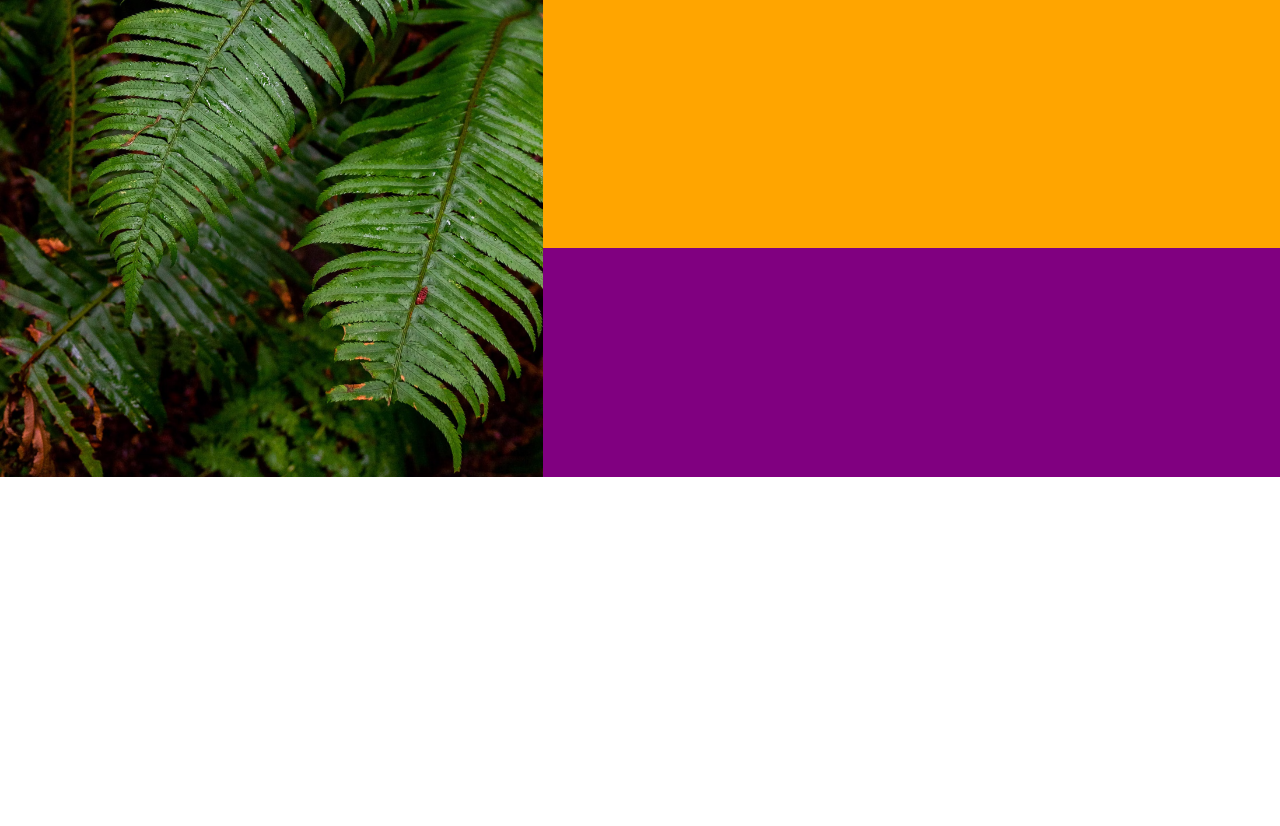
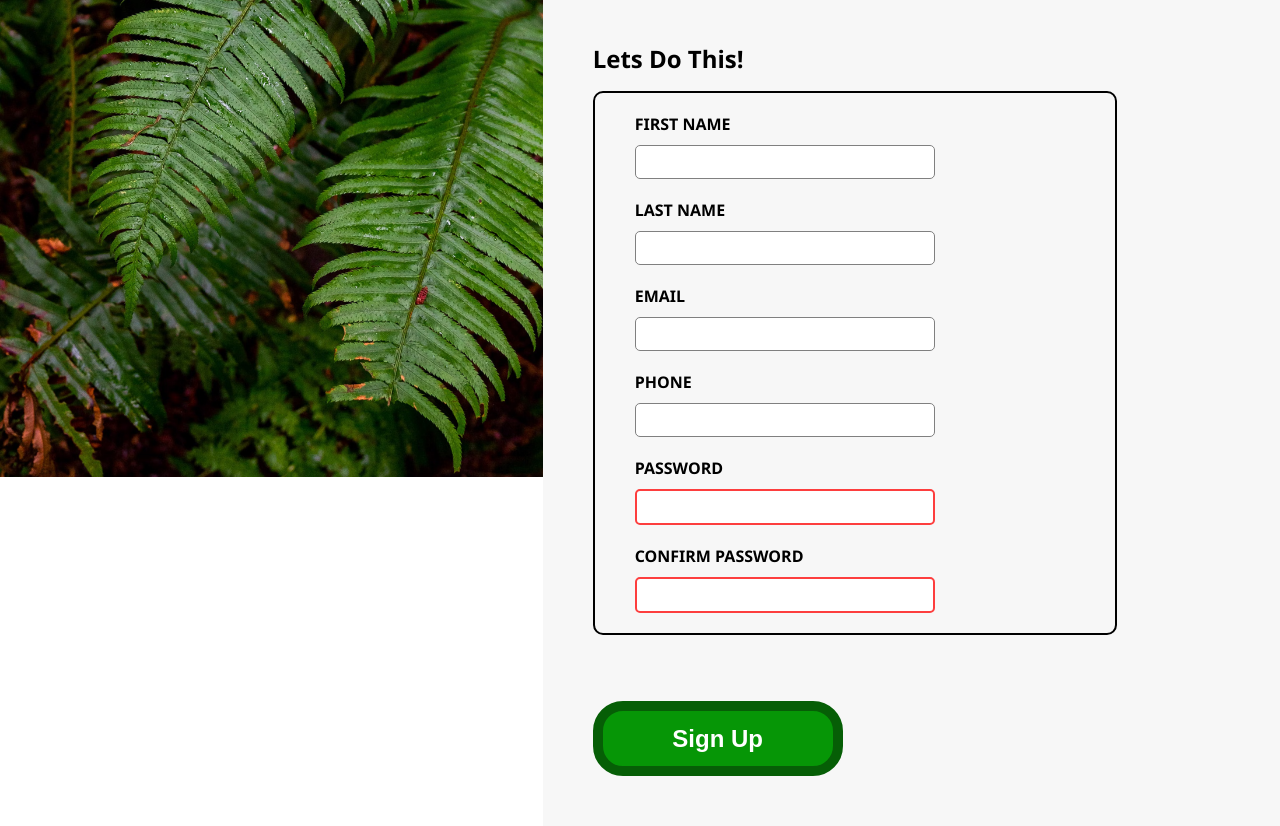
Before and after one commit to kcsuden/forms-project, a plain HTML site: page index.html in a window 1280 px wide. Shown: the part 323-1149 px from the top of the page. Before the commit the page ends 800 px from the top, so only its background shows below. Drawn offline with Linux system fonts and the light colour scheme.

Commit message:
finished project

```diff
--- a/index.html
+++ b/index.html
@@ -20,6 +20,37 @@
         </div>
         <div class="form-main">
 
+            <form action="/my-handling-form-page" method="post">
+                <h2>Lets Do This!</h2>
+                <ul>
+                    <li>
+                        <label for="first-name">FIRST NAME</label>
+                        <input id="first-name" name="first_name" type="text">
+                    </li>
+                    <li>
+                        <label for="last-name">LAST NAME</label>
+                        <input id="last-name" name="last_name" type="text">
+                    </li>
+                    <li>
+                        <label for="email">EMAIL</label>
+                        <input id="email" name="email" type="email">
+                    </li>
+                    <li>
+                        <label for="phone-number">PHONE</label>
+                        <input id="phone-number" name="phone_number" type="tel">
+                    </li>
+                    <li>
+                        <label for="password">PASSWORD</label>
+                        <input id="password" name="password" type="password" required>
+                    </li>
+                    <li>
+                        <label for="confirm-password">CONFIRM PASSWORD</label>
+                        <input id="confirm-password" name="confirm_password" type="password" required>
+                    </li>
+                </ul>
+                <button type="submit">Sign Up</button>
+            </form>
+
         </div>
         <div class="form-outro">
 
--- a/styles.css
+++ b/styles.css
@@ -36,15 +36,15 @@ body {
 
 .title-content h1 {
     font-family: 'Norse Bold';
-    color: white;
+    color: rgb(255, 255, 255);
     font-size: 100px;
 }
 
 .right-container {
     display: flex;
     flex-direction: column;
-    flex: 2.5 0 auto;
-    background-color: rgb(248, 228, 228);
+    flex: 2.5 0 0;
+    background-color: rgb(247, 247, 247);
 }
 
 .form-intro {
@@ -57,15 +57,72 @@ body {
 .form-intro h1 {
     font-family:'Segoe UI', Tahoma, Geneva, Verdana, sans-serif;
     margin: 50px;
-    position: absolute; /* uncomment here */
+}
+
+form h2 {
+    font-family: 'Segoe UI', Tahoma, Geneva, Verdana, sans-serif;
+    margin: 0;
 }
 
 .form-main {
-    background-color: orange;
     flex: 1.5 1 0;
+    padding: 50px;
+}
+
+ul {
+    display: flex;
+    justify-content: space-between;
+    padding: 10px;
+    border: solid 2px rgba(0, 0, 0);
+    border-radius: 10px;
+    flex-wrap: wrap;
+    margin-right: 50%;
+    min-width: 500px;
+}
+
+li {
+    display: flex;
+    flex-direction: column;
+    list-style-type: none;
+    width: max(300px, 25%);
+    margin: 10px 30px;
+}
+
+label {
+    font-family: 'Segoe UI', Tahoma, Geneva, Verdana, sans-serif;
+    font-weight: 600;
+    margin-bottom: 10px;
+}
+
+input {
+    font-size: 20px;
+    border: solid 1px grey;
+    border-radius: 5px;
+    height: 30px;
+    outline: none;
+}
+
+input:focus {
+    border: solid 2px rgb(71, 71, 253);
+    box-shadow: 10;
+}
+
+input:invalid {
+    border: solid 2px rgb(253, 62, 62);
+}
+
+button {
+    color: white;
+    background-color: rgb(6, 150, 6);
+    font-size: 24px;
+    font-weight: 600;
+    width: 250px;
+    height: 75px;
+    margin-top: 50px;
+    border: solid 10px rgb(6, 94, 6);
+    border-radius: 30px;
 }
 
 .form-outro {
-    background-color: purple;
     flex: 1 1 0;
 }
```
